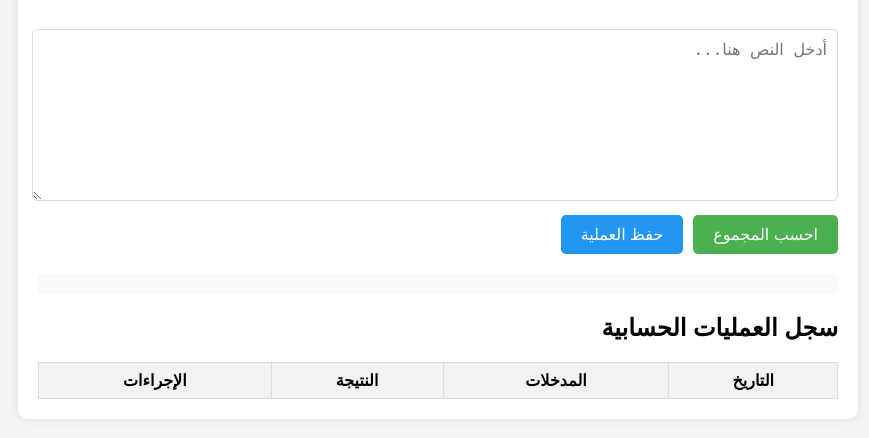
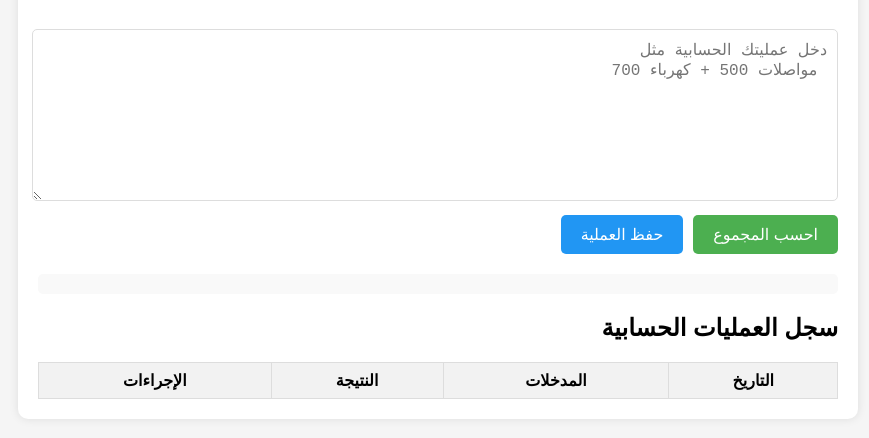
Before and after one commit to Adel-Mahmoud/Hasebaty, a plain HTML site: page index.html in a window 1280 px wide. Shown: the part 102-540 px from the top of the page, without its empty margins (202-1071 px from the left). Drawn offline with Linux system fonts and the light colour scheme.

Commit message:
Update index.html

```diff
--- a/index.html
+++ b/index.html
@@ -167,7 +167,8 @@
 <body>
     <div class="container">
         <h1>حاسبة المجموع المتطورة</h1>
-        <textarea id="inputText" placeholder="أدخل النص هنا..."></textarea>
+        <textarea id="inputText" placeholder="دخل عمليتك الحسابية مثل
+ مواصلات 500 + كهرباء 700 "></textarea>
         <div class="buttons">
             <button class="calculate-btn" onclick="calculateSum()">احسب المجموع</button>
             <button class="save-btn" onclick="saveCalculation()">حفظ العملية</button>
```
